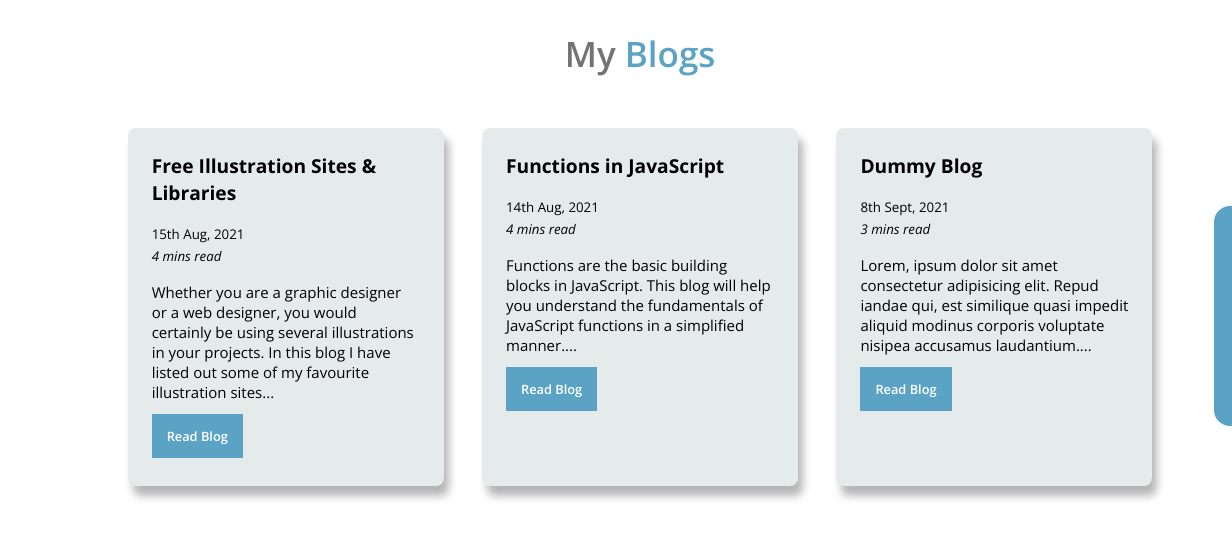
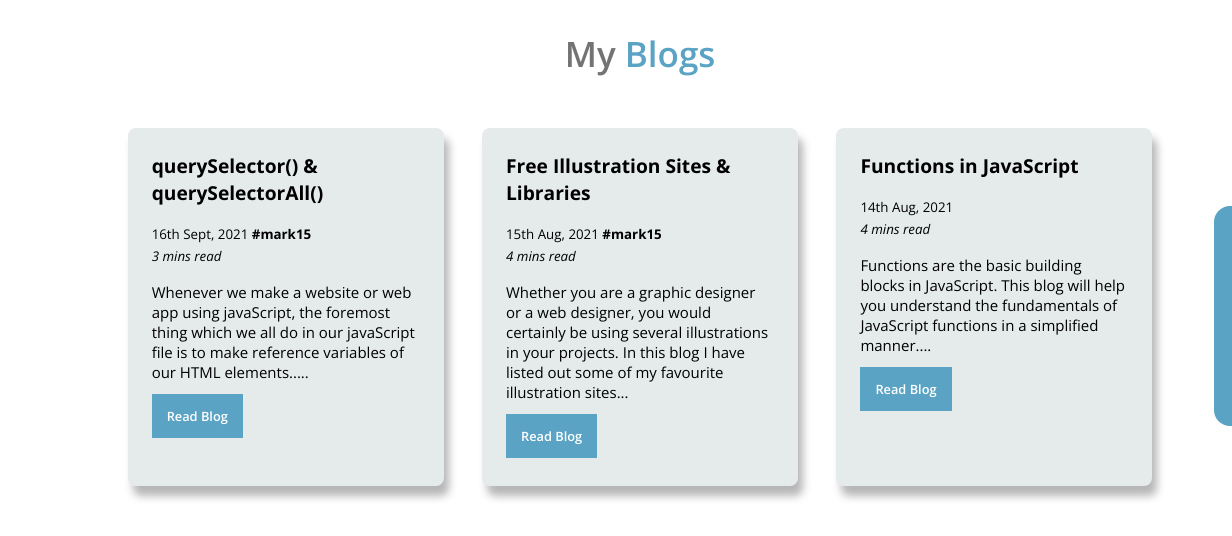
Before and after one commit to simran61/mark4-5-My-Portfolio, a plain HTML site: page blogs.html in a window 1280 px wide. Shown: the part 84-620 px from the top of the page, 0-1232 px from the left. Drawn offline with nearby package versions, Linux system fonts and the light colour scheme; some packages are replaced by stand-ins of ours; a script that the page names is missing.

Commit message:
Added one blog

```diff
--- a/blogs.html
+++ b/blogs.html
@@ -38,8 +38,17 @@
         <div class="my-card">
             <div class="card">
                 <div class="card-text">
+                    <h2 style="text-align:left;">querySelector() & querySelectorAll()</h2>
+                    <small>16th Sept, 2021 <strong>#mark15</strong><br><em>3 mins read</em></small>
+                    <p>Whenever we make a website or web app using javaScript, the foremost thing which we all do in our javaScript file is to make reference variables of our HTML elements.....</p><br>
+                    <a class="btn-primary-card" target="_blank" href="https://simrancodes.hashnode.dev/queryselector-and-queryselectorall-in-javascript">Read Blog</a>
+                </div>
+            </div>
+
+            <div class="card">
+                <div class="card-text">
                     <h2 style="text-align:left;">Free Illustration Sites & Libraries</h2>
-                    <small>15th Aug, 2021 <br><em>4 mins read</em></small>
+                    <small>15th Aug, 2021 <strong>#mark15</strong><br><em>4 mins read</em></small>
                     <p>Whether you are a graphic designer or a web designer, you would certainly be using several illustrations in your projects. In this blog I have listed out some of my favourite illustration sites...</p><br>
                     <a class="btn-primary-card" target="_blank" href="https://simrancodes.hashnode.dev/my-favourite-free-illustration-siteslibraries">Read Blog</a>
                 </div>
@@ -51,15 +60,6 @@
                     <small>14th Aug, 2021<br><em>4 mins read</em></small>
                     <p>Functions are the basic building blocks in JavaScript. This blog will help you understand the fundamentals of JavaScript functions in a simplified manner....</p><br>
                     <a class="btn-primary-card" target="_blank" href="https://simrancodes.hashnode.dev/javascript-functions">Read Blog</a>
-                </div>
-            </div>
-
-            <div class="card">
-                <div class="card-text">
-                    <h2 style="text-align:left;">Dummy Blog</h2>
-                    <small>8th Sept, 2021 <br><em>3 mins read</em></small>
-                    <p>Lorem, ipsum dolor sit amet consectetur adipisicing elit. Repud iandae qui, est similique quasi impedit aliquid modinus corporis voluptate nisipea accusamus laudantium....</p><br>
-                    <a class="btn-primary-card" target="_blank" href="#">Read Blog</a>
                 </div>
             </div>
         </div>
```
